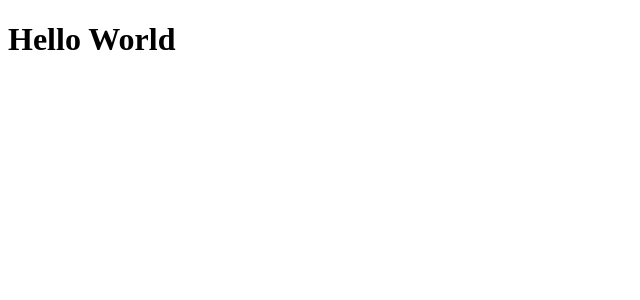
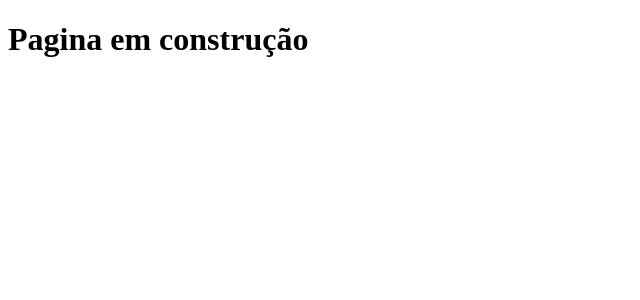
Before and after one commit to GustavoVirgilio/projetotabnews.com.br, a Next.js app: page / in a window 1280 px wide. Shown: the top 300 px of the page, without its empty margins (0-640 px from the left). Built offline with nearby package versions, Linux system fonts and the light colour scheme.

Commit message:
atualizando a pagina inicial

```diff
--- a/pages/index.js
+++ b/pages/index.js
@@ -1,5 +1,5 @@
 function Home () {
-    return <h1>Hello World</h1>
+    return <h1>Pagina em construção</h1>
 }
 
 export default Home;
```
